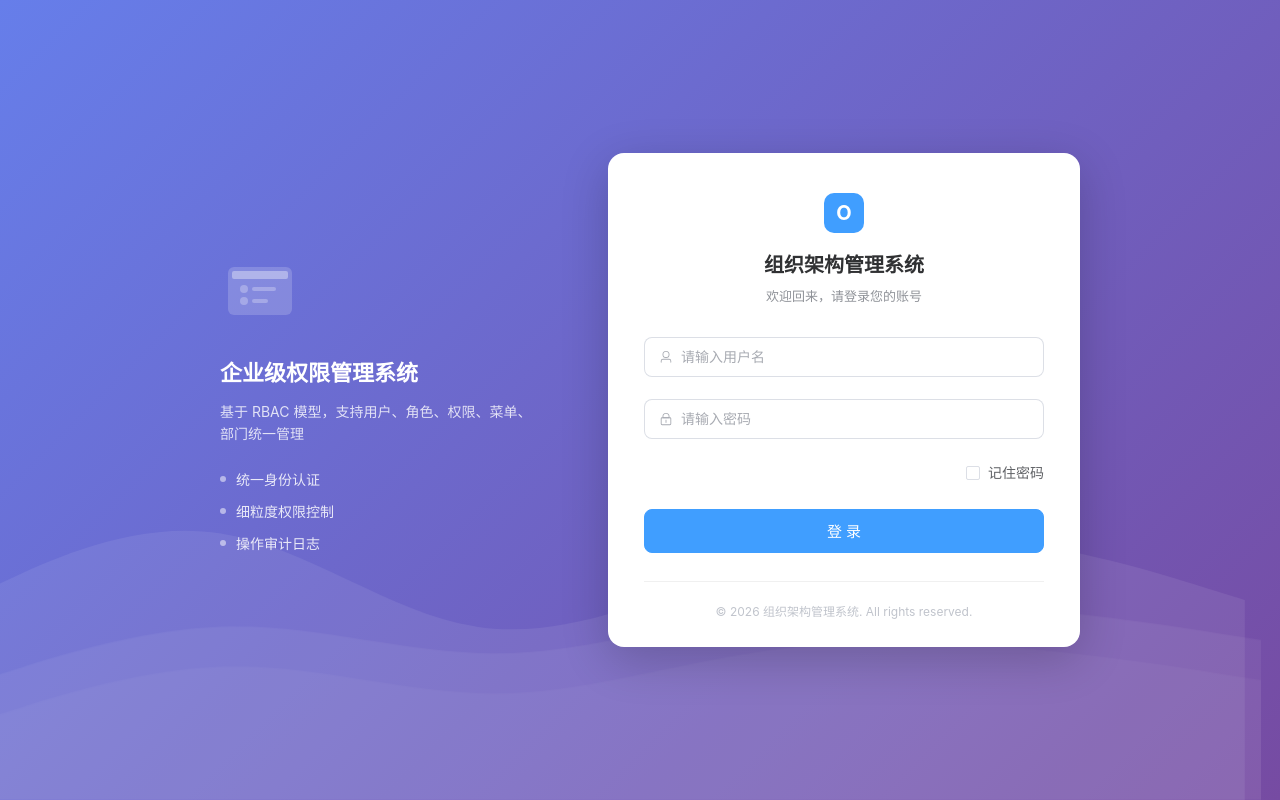
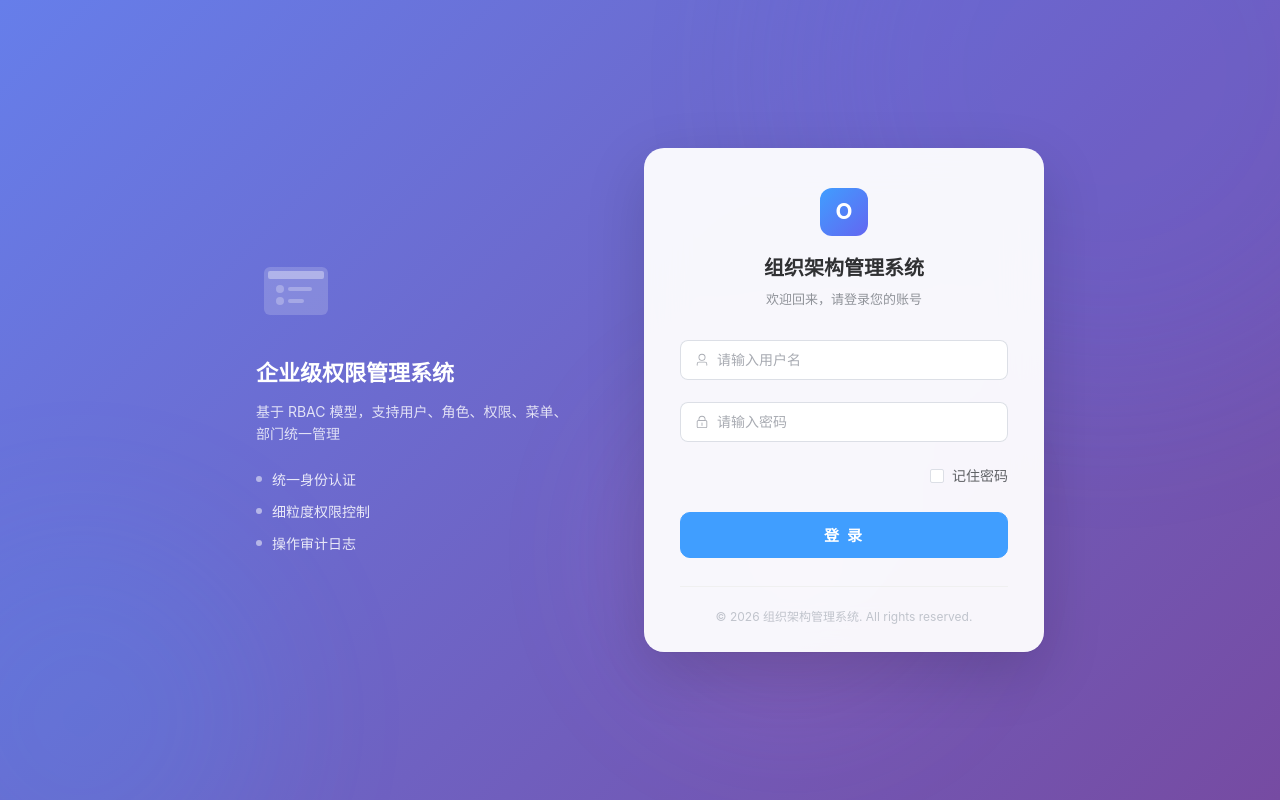
Before and after one commit to romantic-human/Internship, a Vue app in the folder Internship-Pre/: page /login in a window 1280 px wide. Built offline with nearby package versions, Linux system fonts and the light colour scheme; no server answers.

Commit message:
feat(Task5): UI optimization — global styles, login/dashboard/layout polish

```diff
--- a/Internship-Pre/src/layout/Layout.vue
+++ b/Internship-Pre/src/layout/Layout.vue
@@ -6,6 +6,10 @@
         <span v-else>M</span>
       </div>
       <div class="menu-scroll">
+      <div v-if="!sidebarCollapsed" class="breadcrumb-bar">
+        <el-icon><House /></el-icon>
+        <span>{{ route.meta?.title || '' }}</span>
+      </div>
       <el-menu
         :default-active="route.path"
         :collapse="sidebarCollapsed"
@@ -158,9 +162,11 @@ function handleLogout() {
 
 <style scoped>
 .layout-container { height: 100vh; }
-.layout-aside { background: #304156; transition: width 0.28s; overflow: hidden; display: flex; flex-direction: column; }
-.logo { height: 56px; display: flex; align-items: center; justify-content: center; color: #fff; font-size: 18px; font-weight: 700; background: #2b3a4a; white-space: nowrap; overflow: hidden; }
+.layout-aside { background: var(--sidebar-bg); transition: width 0.28s; overflow: hidden; display: flex; flex-direction: column; }
+.logo { height: 56px; display: flex; align-items: center; justify-content: center; color: #fff; font-size: 18px; font-weight: 700; background: rgba(0,0,0,0.15); white-space: nowrap; overflow: hidden; letter-spacing: 1px; }
 .layout-menu { border-right: none; }
+.breadcrumb-bar { display: flex; align-items: center; gap: 6px; padding: 10px 20px; color: rgba(255,255,255,0.6); font-size: 13px; border-bottom: 1px solid rgba(255,255,255,0.06); white-space: nowrap; overflow: hidden; text-overflow: ellipsis; }
+.breadcrumb-bar .el-icon { font-size: 14px; flex-shrink: 0; }
 .menu-scroll { flex: 1; overflow-y: auto; overflow-x: hidden; }
 .menu-scroll::-webkit-scrollbar { width: 4px; }
 .menu-scroll::-webkit-scrollbar-thumb { background: rgba(255,255,255,0.15); border-radius: 2px; }
--- a/Internship-Pre/src/styles/index.css
+++ b/Internship-Pre/src/styles/index.css
@@ -1,3 +1,16 @@
+@import "./variables.css";
+
+/* ========== Reset & Base ========== */
+*, *::before, *::after { box-sizing: border-box; }
+body {
+  margin: 0;
+  font-family: var(--font-family);
+  -webkit-font-smoothing: antialiased;
+  -moz-osx-font-smoothing: grayscale;
+  color: var(--text-primary);
+  background: var(--bg-color);
+}
+
 /* ========== Page Transition ========== */
 .fade-slide-enter-active,
 .fade-slide-leave-active {
@@ -15,8 +28,55 @@
 /* ========== Scrollbar ========== */
 ::-webkit-scrollbar { width: 6px; height: 6px; }
 ::-webkit-scrollbar-track { background: transparent; }
-::-webkit-scrollbar-thumb { background: #c0c4cc; border-radius: 3px; }
-::-webkit-scrollbar-thumb:hover { background: #909399; }
+::-webkit-scrollbar-thumb { background: var(--text-placeholder); border-radius: 3px; }
+::-webkit-scrollbar-thumb:hover { background: var(--text-secondary); }
 
-/* ========== Element Plus Overrides ========== */
-body { margin: 0; font-family: -apple-system, BlinkMacSystemFont, "Segoe UI", Roboto, "Helvetica Neue", Arial, sans-serif; }
+/* ========== Card Header ========== */
+.el-card__header .card-header {
+  display: flex;
+  justify-content: space-between;
+  align-items: center;
+}
+.el-card__header .card-header > span:first-child {
+  font-weight: 600;
+  font-size: 15px;
+  color: var(--text-primary);
+}
+.el-card__header .card-header .el-button + .el-button {
+  margin-left: 8px;
+}
+
+/* ========== Table ========== */
+.el-table { border-radius: var(--border-radius-sm); }
+.el-table th.el-table__cell {
+  font-weight: 600;
+  color: var(--text-secondary);
+  background: var(--el-fill-color-light, #f5f7fa);
+}
+.el-table--striped .el-table__body tr.el-table__row--striped td.el-table__cell {
+  background: var(--el-fill-color-lighter, #fafafa);
+}
+
+/* ========== Empty ========== */
+.el-empty { padding: 32px 0; }
+
+/* ========== Pagination ========== */
+.el-pagination { margin-top: 16px; justify-content: flex-end; }
+
+/* ========== El-card ========== */
+.el-card { border-radius: var(--border-radius); border: 1px solid var(--border-color); }
+.el-card__header {
+  padding: 12px 20px;
+  border-bottom: 1px solid var(--border-color);
+  min-height: 48px;
+}
+
+/* ========== Form ========== */
+.mb-2 { margin-bottom: 12px; }
+.mr-2 { margin-right: 8px; }
+
+/* ========== Tag ========== */
+.el-tag { border-radius: 4px; }
+
+/* ========== Switch ========== */
+.el-switch { --el-switch-off-color: #c0c4cc; }
--- /dev/null
+++ b/Internship-Pre/src/styles/variables.css
@@ -0,0 +1,38 @@
+:root {
+  --primary-color: #409eff;
+  --primary-light: #ecf5ff;
+  --success-color: #67c23a;
+  --warning-color: #e6a23c;
+  --danger-color: #f56c6c;
+  --info-color: #909399;
+  --bg-color: #f5f7fa;
+  --card-bg: #ffffff;
+  --text-primary: #303133;
+  --text-secondary: #606266;
+  --text-placeholder: #c0c4cc;
+  --border-color: #e4e7ed;
+  --border-radius: 8px;
+  --border-radius-sm: 4px;
+  --shadow-sm: 0 1px 4px rgba(0, 0, 0, 0.06);
+  --shadow-md: 0 2px 12px rgba(0, 0, 0, 0.08);
+  --shadow-lg: 0 4px 24px rgba(0, 0, 0, 0.12);
+  --font-family: -apple-system, BlinkMacSystemFont, "Segoe UI", Roboto, "Helvetica Neue", Arial, "Noto Sans SC", sans-serif;
+  --transition-fast: 0.2s ease;
+  --transition-normal: 0.3s ease;
+  --sidebar-bg: linear-gradient(180deg, #1f2d3d 0%, #304156 100%);
+  --sidebar-text: #bfcbd9;
+  --sidebar-active: #409eff;
+  --sidebar-hover: #263445;
+}
+
+.dark {
+  --bg-color: #14151e;
+  --card-bg: #1e1f28;
+  --text-primary: #e0e2e8;
+  --text-secondary: #8b8d97;
+  --text-placeholder: #585a60;
+  --border-color: #2a2b36;
+  --shadow-sm: 0 1px 4px rgba(0, 0, 0, 0.2);
+  --shadow-md: 0 2px 12px rgba(0, 0, 0, 0.3);
+  --shadow-lg: 0 4px 24px rgba(0, 0, 0, 0.4);
+}
--- a/Internship-Pre/src/views/login/Login.vue
+++ b/Internship-Pre/src/views/login/Login.vue
@@ -1,15 +1,9 @@
 <template>
   <div class="login-container">
-    <!-- 动态波浪背景 -->
-    <div class="wave-bg">
-      <svg class="wave-svg" viewBox="0 0 1440 320" preserveAspectRatio="none">
-        <path class="wave-1" fill="rgba(255,255,255,0.08)"
-          d="M0,160L48,144C96,128,192,96,288,106.7C384,117,480,171,576,181.3C672,192,768,160,864,138.7C960,117,1056,107,1152,112C1248,117,1344,139,1392,149.3L1440,160L1440,320L1392,320C1344,320,1248,320,1152,320C1056,320,960,320,864,320C768,320,672,320,576,320C480,320,384,320,288,320C192,320,96,320,48,320L0,320Z" />
-        <path class="wave-2" fill="rgba(255,255,255,0.06)"
-          d="M0,224L48,213.3C96,203,192,181,288,181.3C384,181,480,203,576,202.7C672,203,768,181,864,170.7C960,160,1056,160,1152,165.3C1248,171,1344,181,1392,186.7L1440,192L1440,320L1392,320C1344,320,1248,320,1152,320C1056,320,960,320,864,320C768,320,672,320,576,320C480,320,384,320,288,320C192,320,96,320,48,320L0,320Z" />
-        <path class="wave-3" fill="rgba(255,255,255,0.04)"
-          d="M0,256L48,245.3C96,235,192,213,288,213.3C384,213,480,235,576,234.7C672,235,768,213,864,202.7C960,192,1056,192,1152,197.3C1248,203,1344,213,1392,218.7L1440,224L1440,320L1392,320C1344,320,1248,320,1152,320C1056,320,960,320,864,320C768,320,672,320,576,320C480,320,384,320,288,320C192,320,96,320,48,320L0,320Z" />
-      </svg>
+    <div class="login-bg-shapes">
+      <div class="shape shape-1" />
+      <div class="shape shape-2" />
+      <div class="shape shape-3" />
     </div>
 
     <div class="login-wrapper">
@@ -49,9 +43,15 @@
       <div class="login-card">
         <div class="login-header">
           <div class="login-logo">
-            <svg viewBox="0 0 40 40" width="40" height="40">
-              <rect width="40" height="40" rx="10" fill="var(--el-color-primary)" />
-              <text x="20" y="27" text-anchor="middle" fill="#fff" font-size="20" font-weight="bold">O</text>
+            <svg viewBox="0 0 48 48" width="48" height="48">
+              <defs>
+                <linearGradient id="lg" x1="0%" y1="0%" x2="100%" y2="100%">
+                  <stop offset="0%" stop-color="#409eff" />
+                  <stop offset="100%" stop-color="#6366f1" />
+                </linearGradient>
+              </defs>
+              <rect width="48" height="48" rx="12" fill="url(#lg)" />
+              <text x="24" y="31" text-anchor="middle" fill="#fff" font-size="22" font-weight="bold">O</text>
             </svg>
           </div>
           <h2 class="login-title">组织架构管理系统</h2>
@@ -71,7 +71,6 @@
               v-model="form.username"
               placeholder="请输入用户名"
               :prefix-icon="User"
-              class="login-input"
             />
           </el-form-item>
 
@@ -82,7 +81,6 @@
               placeholder="请输入密码"
               show-password
               :prefix-icon="Lock"
-              class="login-input"
             />
           </el-form-item>
 
@@ -173,28 +171,42 @@ async function handleLogin() {
   background: linear-gradient(135deg, #667eea 0%, #764ba2 100%);
 }
 
-/* ── 波浪背景 ──────────────────────────────────────────── */
-.wave-bg {
+/* ── 背景装饰形状 ──────────────────────────────────────── */
+.login-bg-shapes {
   position: absolute;
-  bottom: 0;
-  left: 0;
-  width: 100%;
-  height: 50%;
+  inset: 0;
   pointer-events: none;
+  overflow: hidden;
 }
-
-.wave-svg {
-  width: 100%;
-  height: 100%;
+.shape {
+  position: absolute;
+  border-radius: 50%;
+  filter: blur(80px);
+  opacity: 0.15;
+  animation: shapeFloat 20s ease-in-out infinite;
 }
-
-.wave-1 { animation: waveMove 8s ease-in-out infinite alternate; }
-.wave-2 { animation: waveMove 10s ease-in-out infinite alternate-reverse; }
-.wave-3 { animation: waveMove 12s ease-in-out infinite alternate; }
-
-@keyframes waveMove {
-  0% { transform: translateX(0); }
-  100% { transform: translateX(-50px); }
+.shape-1 {
+  width: 600px; height: 600px;
+  background: #6366f1;
+  top: -200px; right: -100px;
+  animation-delay: 0s;
+}
+.shape-2 {
+  width: 400px; height: 400px;
+  background: #409eff;
+  bottom: -100px; left: -100px;
+  animation-delay: -7s;
+}
+.shape-3 {
+  width: 300px; height: 300px;
+  background: #f472b6;
+  top: 50%; left: 50%;
+  animation-delay: -14s;
+}
+@keyframes shapeFloat {
+  0%, 100% { transform: translate(0, 0) scale(1); }
+  33% { transform: translate(30px, -30px) scale(1.05); }
+  66% { transform: translate(-20px, 20px) scale(0.95); }
 }
 
 /* ── 左右布局 ──────────────────────────────────────────── */
@@ -266,10 +278,16 @@ async function handleLogin() {
 .login-card {
   width: 400px;
   padding: 40px 36px 28px;
-  background: #fff;
-  border-radius: 16px;
-  box-shadow: 0 12px 48px rgba(0, 0, 0, 0.2);
-  transition: box-shadow 0.3s, background-color 0.3s;
+  background: rgba(255,255,255,0.95);
+  backdrop-filter: blur(20px);
+  border-radius: 20px;
+  box-shadow: 0 20px 60px rgba(0, 0, 0, 0.15), 0 1px 2px rgba(0,0,0,0.05);
+  transition: box-shadow 0.3s, background-color 0.3s, transform 0.3s;
+  animation: cardIn 0.6s ease-out;
+}
+@keyframes cardIn {
+  from { opacity: 0; transform: translateY(20px) scale(0.97); }
+  to { opacity: 1; transform: translateY(0) scale(1); }
 }
 
 .login-header {
@@ -321,10 +339,14 @@ async function handleLogin() {
 
 .login-btn {
   width: 100%;
-  height: 44px;
-  border-radius: 8px;
+  height: 46px;
+  border-radius: 10px;
   font-size: 15px;
+  font-weight: 600;
+  letter-spacing: 2px;
+  transition: all 0.3s;
 }
+.login-btn:hover { transform: translateY(-1px); box-shadow: 0 4px 16px rgba(64,158,255,0.4); }
 
 /* ── 底部 ──────────────────────────────────────────────── */
 .login-footer {
@@ -342,23 +364,22 @@ async function handleLogin() {
 
 /* ── 夜间模式 ──────────────────────────────── */
 .dark .login-container {
-  background: linear-gradient(135deg, #1a1b23 0%, #1e1f2a 50%, #22232d 100%);
+  background: linear-gradient(135deg, #0f1019 0%, #1a1b28 50%, #1e1f2a 100%);
 }
-
 .dark .login-card {
-  background: #1e1f28;
-  box-shadow: 0 12px 48px rgba(0, 0, 0, 0.5);
+  background: rgba(30,31,40,0.95);
+  backdrop-filter: blur(20px);
+  box-shadow: 0 20px 60px rgba(0, 0, 0, 0.4);
 }
-
 .dark .login-title { color: #e0e2e8; }
 .dark .login-subtitle { color: #a0a2a8; }
 .dark .login-footer { border-top-color: #2a2b36; }
 .dark .copyright { color: #585a60; }
-.dark .el-input__wrapper { background: #2a2b36; box-shadow: 0 0 0 1px #333440; }
-.dark .el-input__inner { color: #e0e2e8; }
-.dark .el-checkbox__label { color: #a0a2a8; }
 .dark .illustration-title,
 .dark .illustration-desc,
 .dark .feature-item { color: #c8cad0 !important; }
+.dark .shape-1 { opacity: 0.08; }
+.dark .shape-2 { opacity: 0.08; }
+.dark .shape-3 { opacity: 0.06; }
 
 </style>
```
Also changed, not shown: Internship-Pre/src/views/dashboard/Dashboard.vue (+10 -19 lines). Lines whose indentation alone changed are shown as unchanged.
